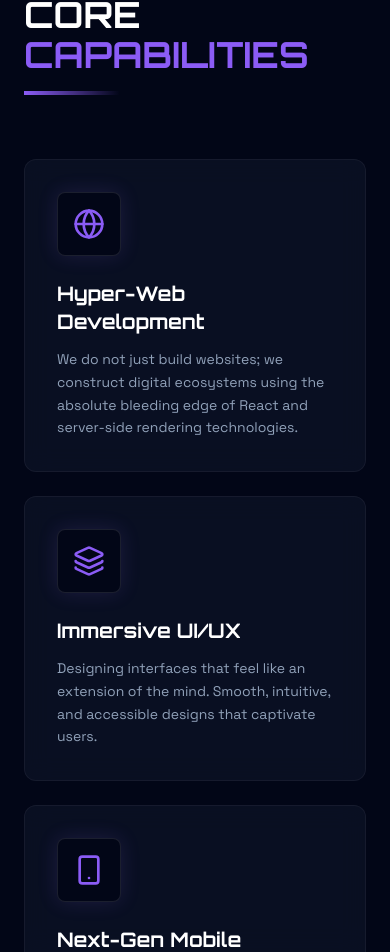
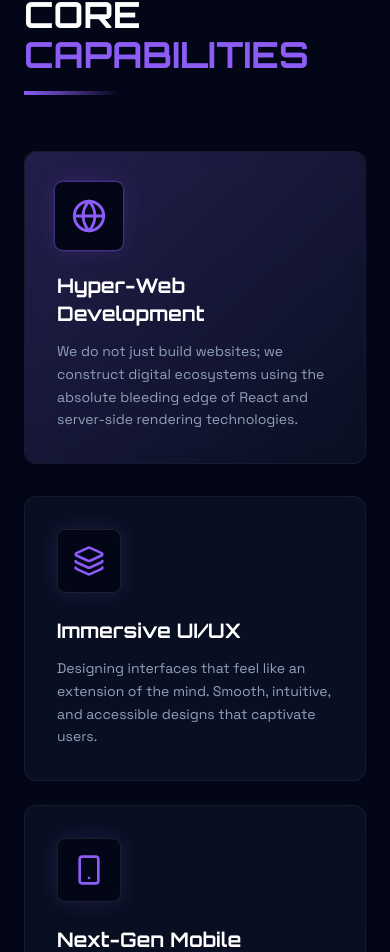
Before and after one commit to Seansteiger/Steiger.Online, a React (Vite) app: page / in a window 390 px wide. Shown: the part 945-1897 px from the top of the page. Built offline with nearby package versions, Linux system fonts and the light colour scheme.

Commit message:
Implement IntersectionObserver for seamless scroll-based activation of service tiles on mobile

```diff
--- a/components/Services.tsx
+++ b/components/Services.tsx
@@ -1,7 +1,6 @@
-import React from 'react';
+import React, { useState, useEffect, useRef } from 'react';
 import { Globe, Layers, Smartphone, Cpu } from 'lucide-react';
 import { SERVICES } from '../constants';
-import { Service } from '../types';
 
 const iconMap: Record<string, React.ReactNode> = {
   'Globe': <Globe className="w-8 h-8" />,
@@ -11,6 +10,34 @@ const iconMap: Record<string, React.ReactNode> = {
 };
 
 const Services: React.FC = () => {
+  const [activeId, setActiveId] = useState<string | null>(null);
+  const observerRef = useRef<IntersectionObserver | null>(null);
+  const cardsRef = useRef<(HTMLDivElement | null)[]>([]);
+
+  useEffect(() => {
+    observerRef.current = new IntersectionObserver((entries) => {
+      entries.forEach((entry) => {
+        if (entry.isIntersecting) {
+          setActiveId(entry.target.getAttribute('data-id'));
+        } else {
+          const targetId = entry.target.getAttribute('data-id');
+          if (targetId) {
+            setActiveId(prev => (prev === targetId ? null : prev));
+          }
+        }
+      });
+    }, {
+      threshold: 0.7,
+      rootMargin: "0px 0px -100px 0px"
+    });
+
+    cardsRef.current.forEach(el => {
+      if (el) observerRef.current?.observe(el);
+    });
+
+    return () => observerRef.current?.disconnect();
+  }, []);
+
   return (
     <section id="services" className="py-24 relative bg-transparent">
       <div className="max-w-7xl mx-auto px-6">
@@ -22,15 +49,23 @@ const Services: React.FC = () => {
         </div>
 
         <div className="grid grid-cols-1 md:grid-cols-2 lg:grid-cols-4 gap-6">
-          {SERVICES.map((service) => (
+          {SERVICES.map((service, index) => {
+            const isActive = activeId === service.id;
+
+            return (
               <div
                 key={service.id}
-              className="group relative p-8 glass-panel rounded-xl hover:-translate-y-2 transition-transform duration-300 border-t border-white/10"
+                ref={el => cardsRef.current[index] = el}
+                data-id={service.id}
+                className={`group relative p-8 glass-panel rounded-xl hover:-translate-y-2 transition-transform duration-300 border-t border-white/10 ${isActive ? '-translate-y-2' : ''}`}
               >
-              <div className="absolute inset-0 bg-gradient-to-br from-neon-purple/20 to-transparent opacity-0 group-hover:opacity-100 transition-opacity duration-500 rounded-xl"></div>
+                <div className={`absolute inset-0 bg-gradient-to-br from-neon-purple/20 to-transparent transition-opacity duration-500 rounded-xl ${isActive ? 'opacity-100' : 'opacity-0 group-hover:opacity-100'}`}></div>
 
                 <div className="relative z-10">
-                <div className="w-16 h-16 rounded-lg bg-void border border-white/10 flex items-center justify-center text-neon-purple mb-6 group-hover:scale-110 group-hover:border-neon-purple/50 transition-all duration-300 shadow-[0_0_20px_rgba(139,92,246,0.15)]">
+                  <div className={`w-16 h-16 rounded-lg bg-void border flex items-center justify-center text-neon-purple mb-6 transition-all duration-300 shadow-[0_0_20px_rgba(139,92,246,0.15)] ${isActive
+                      ? 'scale-110 border-neon-purple/50'
+                      : 'border-white/10 group-hover:scale-110 group-hover:border-neon-purple/50'
+                    }`}>
                     {iconMap[service.icon]}
                   </div>
 
@@ -43,7 +78,8 @@ const Services: React.FC = () => {
                   </p>
                 </div>
               </div>
-          ))}
+            );
+          })}
         </div>
       </div>
     </section>
```
Lines whose indentation alone changed are shown as unchanged.
